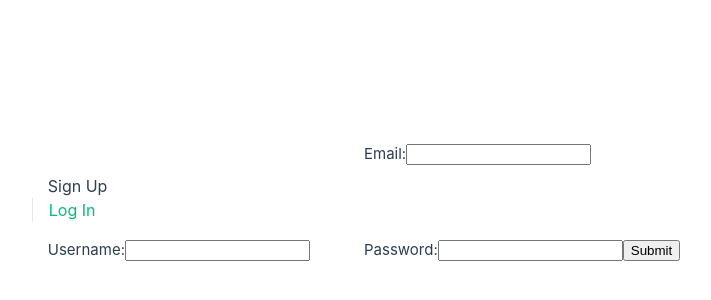
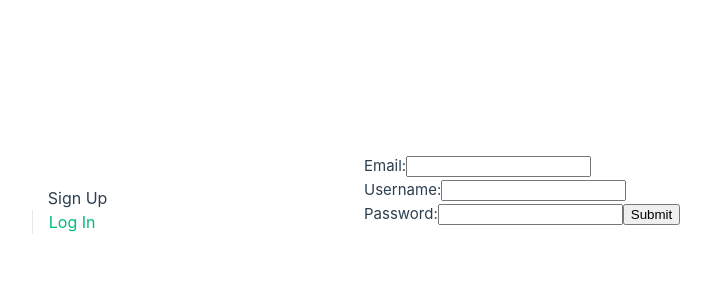
Before and after one commit to staten-island-tech/vue-supabase-project-matthew-and-maxim-and-nicole, a Vue app in the folder project/: page / in a window 1280 px wide. Shown: the part 198-498 px from the top of the page, without its empty margins (276-987 px from the left). Built offline with nearby package versions, Linux system fonts and the light colour scheme.

Commit message:
Update SignUp.vue

```diff
--- a/project/src/views/SignUp.vue
+++ b/project/src/views/SignUp.vue
@@ -1,4 +1,5 @@
 <template>
+    <form action="" :initial-values = "formValues">
     <div>
         <label for="">Email:</label>
         <input type="text" name="" v-model = "mail"/>
@@ -12,6 +13,7 @@
         <input type="password" name="" v-model = "pass"/>
         <button @click = "signUp()">Submit</button>
     </div>
+    </form>
 </template>
 
 <script setup>
@@ -51,6 +53,12 @@ async function insertData (userData) {
     }
 };
 
+const formValues = {
+    email: 'example@example.com',
+    username: 'username',
+    password: 'password'
+}
+
 </script>
 
 <style scoped>
```
